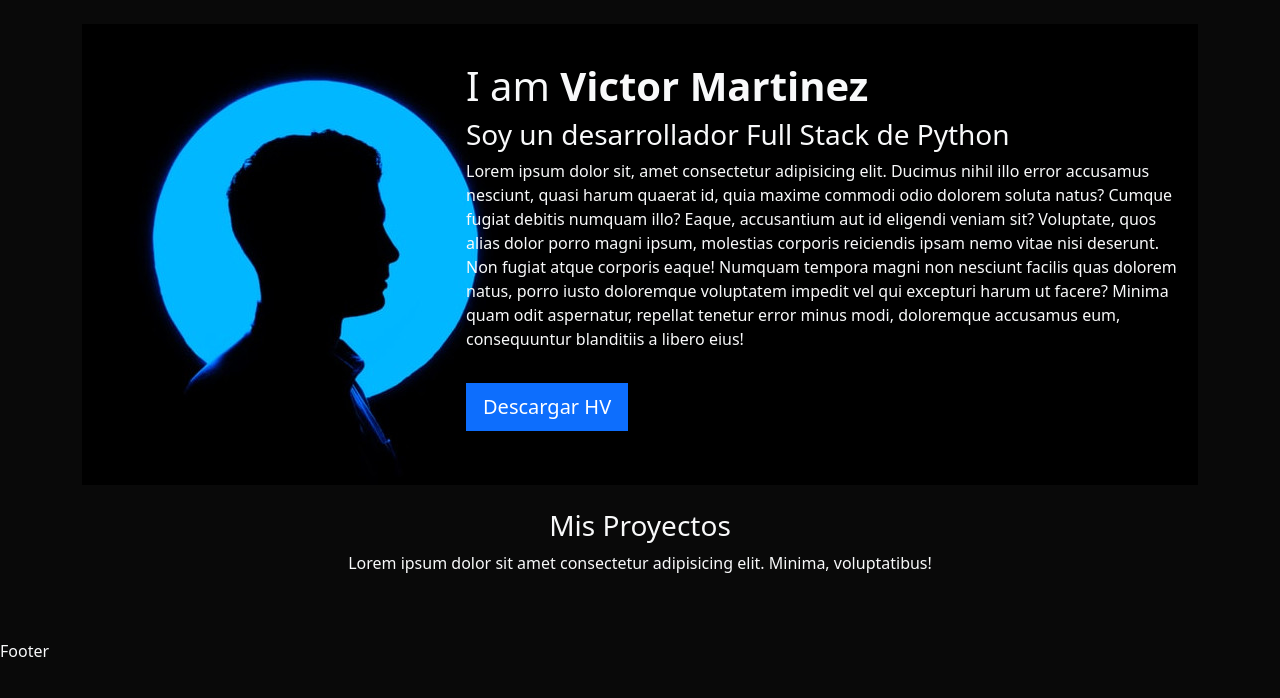
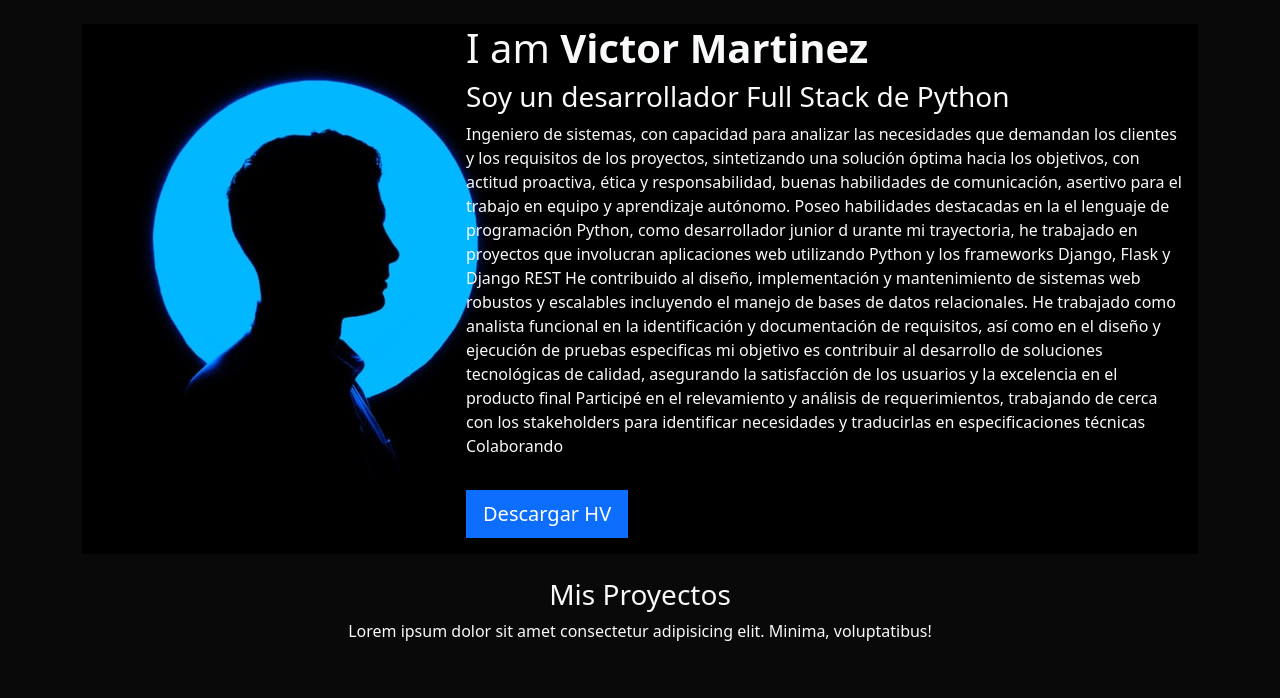
Before and after one commit to Vicmg/mi_porfolio, a Django app: page / in a window 1280 px wide. Shown: the part 56-754 px from the top of the page. Run offline with Django 4.2, Linux system fonts and the light colour scheme; data that the repository does not hold is empty.

Commit message:
cambio en la descripcion de mi perfil

```diff
--- a/portfolio/templates/home.html
+++ b/portfolio/templates/home.html
@@ -12,13 +12,28 @@
     <div class="col-md-8 my-auto">
         <h1>I am <strong>Victor Martinez</strong></h1>
         <h3> Soy un desarrollador Full Stack de Python</h3>
-        <p>Lorem ipsum dolor sit, amet consectetur adipisicing elit. Ducimus nihil illo error accusamus nesciunt, quasi
-            harum quaerat id, quia maxime commodi odio dolorem soluta natus? Cumque fugiat debitis numquam illo? Eaque,
-            accusantium aut id eligendi veniam sit? Voluptate, quos alias dolor porro magni ipsum, molestias corporis
-            reiciendis ipsam nemo vitae nisi deserunt. Non fugiat atque corporis eaque! Numquam tempora magni non
-            nesciunt facilis quas dolorem natus, porro iusto doloremque voluptatem impedit vel qui excepturi harum ut
-            facere? Minima quam odit aspernatur, repellat tenetur error minus modi, doloremque accusamus eum,
-            consequuntur blanditiis a libero eius!</p>
+        <p>Ingeniero
+            de sistemas, con capacidad para analizar las
+            necesidades que demandan los clientes y los requisitos de
+            los proyectos, sintetizando una solución óptima hacia los
+            objetivos, con actitud proactiva, ética y responsabilidad,
+            buenas habilidades de comunicación, asertivo para el
+            trabajo en equipo y aprendizaje autónomo. Poseo habilidades
+            destacadas en la el lenguaje de programación Python, como
+            desarrollador junior d urante mi trayectoria, he trabajado en
+            proyectos que involucran aplicaciones web utilizando Python
+            y los frameworks Django, Flask y Django REST He
+            contribuido al diseño, implementación y mantenimiento de
+            sistemas web robustos y escalables incluyendo el manejo de
+            bases de datos relacionales. He trabajado como analista funcional en la identificación y
+            documentación de requisitos, así como en el diseño y
+            ejecución de pruebas especificas mi objetivo es contribuir
+            al desarrollo de soluciones tecnológicas de calidad,
+            asegurando la satisfacción de los usuarios y la excelencia en
+            el producto final Participé en el relevamiento y análisis de
+            requerimientos, trabajando de cerca con los stakeholders
+            para identificar necesidades y traducirlas en
+            especificaciones técnicas Colaborando</p>
         <a href="{% static 'portafolio/CV-Victor-2023.pdf' %}" class="btn btn-primary btn-lg rounded-0 my-3"
             target="_blank">Descargar HV</a>
     </div>
```
